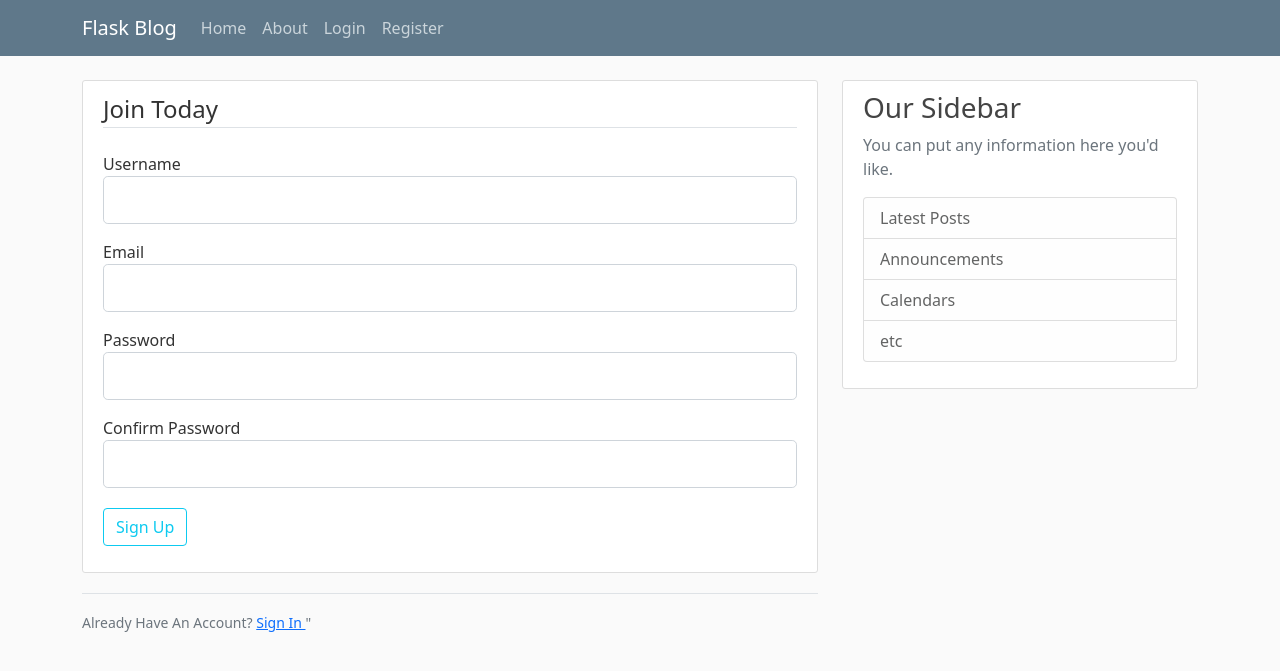
After one commit to sking115422/FlaskBlog, a Flask app: page /register in a window 1280 px wide. The commit adds this page. Shown: the top 671 px of the page. Run offline with Flask 2, Linux system fonts and the light colour scheme.

Commit message:
added forms and updated templates

```diff
--- a/app.py
+++ b/app.py
@@ -1,5 +1,8 @@
-from flask import Flask, render_template, url_for
+from flask import Flask, render_template, url_for, flash, redirect
+from forms import RegistrationForm, LoginForm
 app = Flask(__name__)
+
+app.config['SECRET_KEY'] = '3bab160798ef946cf569eac8e32e32a2'
 
 posts = [
     {
@@ -19,12 +22,32 @@ posts = [
 
 @app.route("/")
 @app.route("/home")
-def homePage():
+def home():
     return render_template('home.html', posts=posts)
 
 @app.route("/about")
-def aboutPage():
+def about():
     return render_template('about.html', title = 'About')
+
+@app.route("/register", methods=['GET', 'POST'])
+def register():
+    form = RegistrationForm()
+    if form.validate_on_submit():
+        flash(f'Account created for {form.username.data}!', 'success')
+        return redirect(url_for('home'))
+    return render_template('register.html', title = 'Register', form=form)
+
+@app.route("/login",  methods=['GET', 'POST'])
+def login():
+    form = LoginForm()
+    if form.validate_on_submit():
+        if form.email.data == 'admin@blog.com' and form.password.data == 'password':
+            flash('You have been logged in!', 'success')
+            return redirect(url_for('home'))
+        else:
+            flash('Login unsuccessful... Please check username and password!', 'danger')
+    return render_template('login.html', title = 'Login', form=form)
+
 
 
 if __name__ == '__main__':
--- /dev/null
+++ b/forms.py
@@ -0,0 +1,31 @@
+from flask_wtf import FlaskForm
+from wtforms import StringField, PasswordField, SubmitField, BooleanField
+from wtforms.validators import  DataRequired, Length, Email, EqualTo
+
+
+
+class RegistrationForm(FlaskForm):
+    username = StringField(
+        'Username',
+        validators=[DataRequired(), Length(min=2, max=20)]
+        )
+    email = StringField(
+        'Email',
+        validators=[DataRequired(), Email()]
+        )
+    password = PasswordField('Password', validators=[DataRequired()])
+    confirm_password = PasswordField(
+        'Confirm Password',
+        validators=[DataRequired(), EqualTo ('password')]
+        )
+    submit = SubmitField('Sign Up')
+
+
+class LoginForm(FlaskForm):
+    email = StringField(
+        'Email',
+        validators=[DataRequired(), Email()]
+        )
+    password = PasswordField('Password', validators=[DataRequired()])
+    remember = BooleanField ('Remember Me')
+    submit = SubmitField('Login')
--- a/templates/layout.html
+++ b/templates/layout.html
@@ -29,13 +29,13 @@
                 </button>
                 <div class="collapse navbar-collapse" id="navbarToggle">
                 <div class="navbar-nav mr-auto">
-                    <a class="nav-item nav-link" href="/">Home</a>
-                    <a class="nav-item nav-link" href="/about">About</a>
+                    <a class="nav-item nav-link" href="{{ url_for('home')}}">Home</a>
+                    <a class="nav-item nav-link" href="{{ url_for('about')}}">About</a>
                 </div>
                 <!-- Navbar Right Side -->
                 <div class="navbar-nav">
-                    <a class="nav-item nav-link" href="/login">Login</a>
-                    <a class="nav-item nav-link" href="/register">Register</a>
+                    <a class="nav-item nav-link" href="{{ url_for('login')}}">Login</a>
+                    <a class="nav-item nav-link" href="{{ url_for('register')}}">Register</a>
                 </div>
                 </div>
             </div>
@@ -45,6 +45,15 @@
         <main role="main" class="container">
             <div class="row">
               <div class="col-md-8">
+                {% with messages = get_flashed_messages(with_categories = true) %}
+                    {% if messages %}
+                        {% for category, message in messages %}
+                            <div class = "alert alert-{{ category }}">
+                                {{message}}
+                            </div>
+                        {% endfor %}
+                    {% endif %}
+                {% endwith %}
                 {% block content %}{% endblock %}
               </div>
               <div class="col-md-4">
--- /dev/null
+++ b/templates/register.html
@@ -0,0 +1,85 @@
+{% extends "layout.html" %}
+
+{% block content %}
+
+    <div class="content-section">
+        <form method="POST" action="">
+            {{ form.hidden_tag() }}
+            <fieldset class="form-group">
+                <legend class = "border-bottom mb-4">Join Today</legend>
+
+                <div class = "form-group mb-3">
+                    {{ form.username.label (class="form-control-label") }}
+
+                    {% if form.username.errors %}
+                        {{form.username (class="form-control form-control-lg is-invalid")}}
+                        <div class = "invalid-feedback">
+                            {%for error in form.username.errors%}
+                                <span>{{error}}</span>
+                            {%endfor%}
+                        </div>
+
+                    {%else%}
+                        {{ form.username (class="form-control form-control-lg") }}
+                    {% endif %}
+                </div>
+
+                <div class = "form-group mb-3">
+                    {{ form.email.label (class="form-control-label") }}
+
+                    {% if form.email.errors %}
+                    {{form.email (class="form-control form-control-lg is-invalid")}}
+                    <div class = "invalid-feedback">
+                        {%for error in form.email.errors%}
+                            <span>{{error}}</span>
+                        {%endfor%}
+                    </div>
+
+                    {%else%}
+                        {{ form.email (class="form-control form-control-lg") }}
+                    {% endif %}
+                </div>
+
+                <div class = "form-group mb-3">
+                    {{ form.password.label (class="form-control-label") }}
+                    {% if form.email.errors %}
+                    {{form.password (class="form-control form-control-lg is-invalid")}}
+                    <div class = "invalid-feedback">
+                        {%for error in form.password.errors%}
+                            <span>{{error}}</span>
+                        {%endfor%}
+                    </div>
+
+                    {%else%}
+                        {{ form.password (class="form-control form-control-lg") }}
+                    {% endif %}
+                </div>
+
+                <div class = "form-group mb-3">
+                    {{ form.confirm_password.label (class="form-control-label") }}
+                                        {% if form.confirm_password.errors %}
+                    {{form.confirm_password (class="form-control form-control-lg is-invalid")}}
+                    <div class = "invalid-feedback">
+                        {%for error in form.confirm_password.errors%}
+                            <span>{{error}}</span>
+                        {%endfor%}
+                    </div>
+
+                    {%else%}
+                        {{ form.confirm_password (class="form-control form-control-lg") }}
+                    {% endif %}
+                </div>
+
+            </fieldset>
+            <div class = "form-group mb-3 mt-1">
+                {{ form.submit (class="btn btn-outline-info") }}
+            </div>
+        </form>
+    </div>
+    <div class = "border-top pt-3">
+        <small class = "text-muted">
+            Already Have An Account? <a class ="ml-2" href = "{{ url_for('login') }}"> Sign In </a>"
+        </small>
+    </div>
+
+{% endblock content %}
```
Also changed, not shown: templates/login.html (added, +62 -0 lines).
